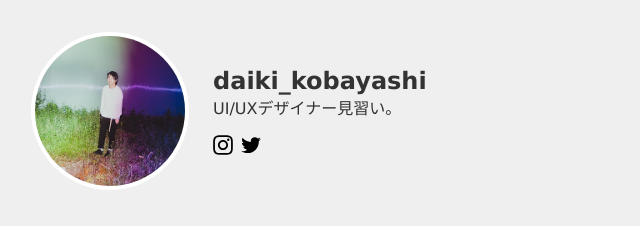
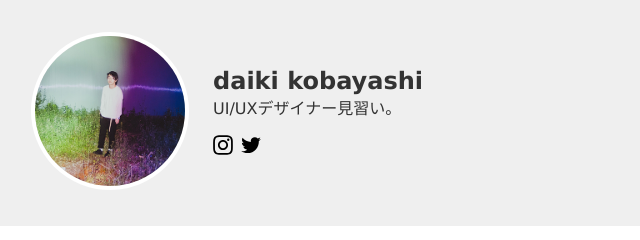
Before and after one commit to qaikiqobayashi/qeter, a plain HTML site: page index.html in a window 1280 px wide. Shown: the top 240 px of the page, 389-1029 px from the left. Drawn offline with Linux system fonts and the light colour scheme.

Commit message:
Update index.html

```diff
--- a/index.html
+++ b/index.html
@@ -15,7 +15,7 @@
           <img src="img/IMG_2338.JPG" width="150" alt="プロフィール画像">
         </div>
         <div class="info">
-          <h1>daiki_kobayashi</h1>
+          <h1>daiki kobayashi</h1>
           <p>UI/UXデザイナー見習い。</p>
 
           <!-- <ul>
```
